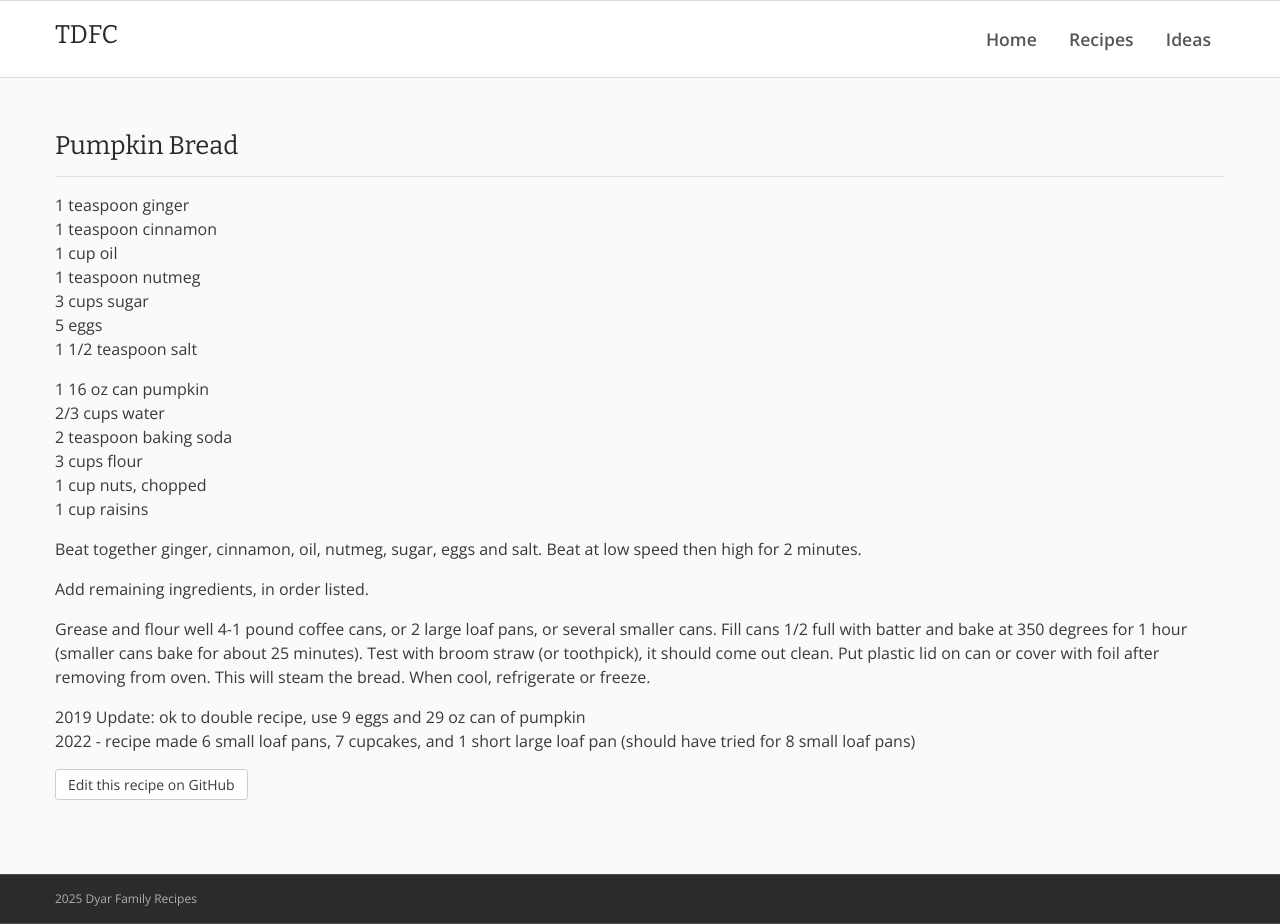
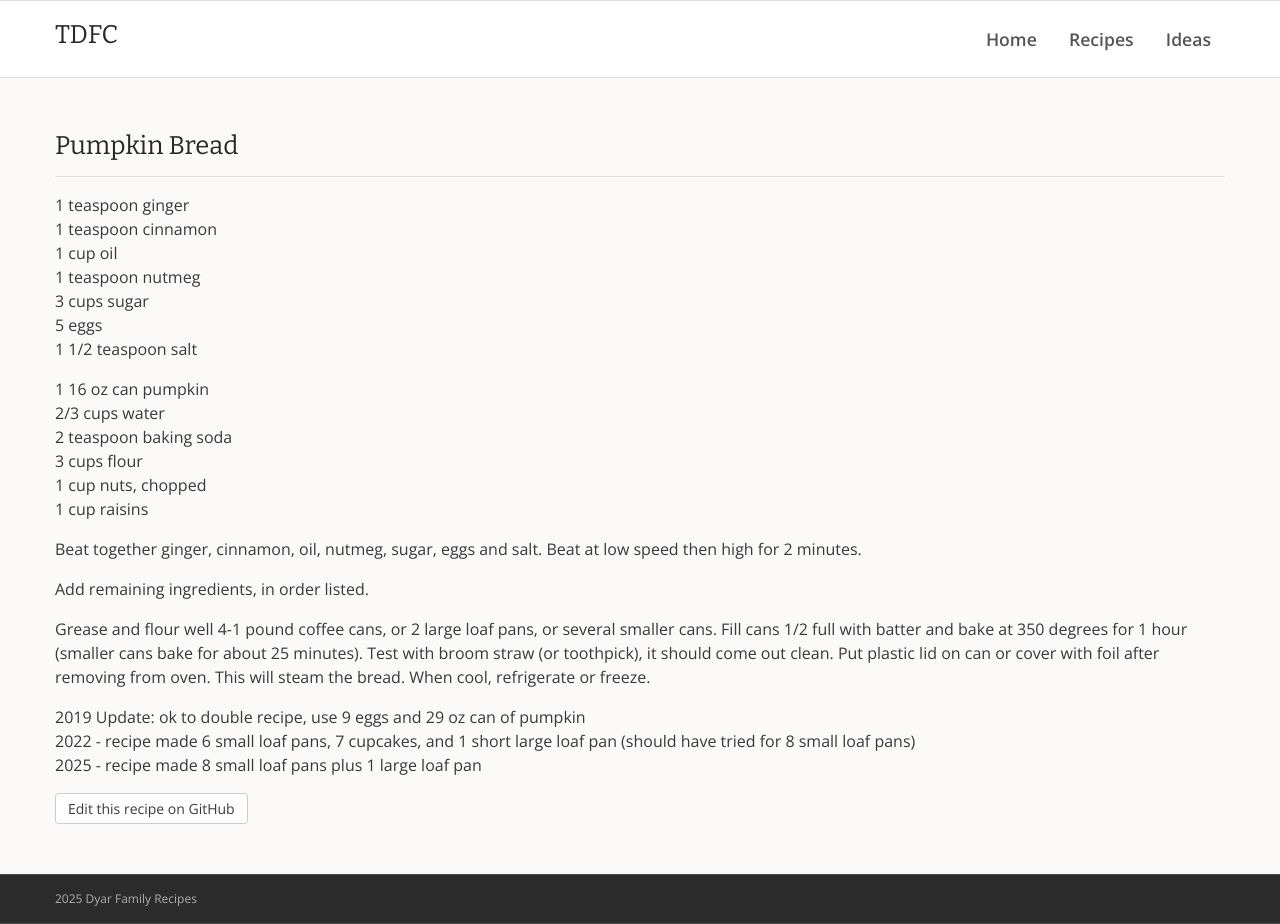
Before and after one commit to rdyar/tdfc, a Jekyll site: the page built from _desserts/pumpkin-bread.md, in a window 1280 px wide and 924 px high. Built offline with Jekyll 4.4.1, drawn with Linux system fonts in a browser that asks for light colours.

Commit message:
Update pumpkin-bread.md

```diff
--- a/_desserts/pumpkin-bread.md
+++ b/_desserts/pumpkin-bread.md
@@ -30,3 +30,4 @@ freeze.
 
 2019 Update:  ok to double recipe, use 9 eggs and 29 oz can of pumpkin
 2022 - recipe made 6 small loaf pans, 7 cupcakes, and 1 short large loaf pan (should have tried for 8 small loaf pans)
+2025 - recipe made 8 small loaf pans plus 1 large loaf pan
```
